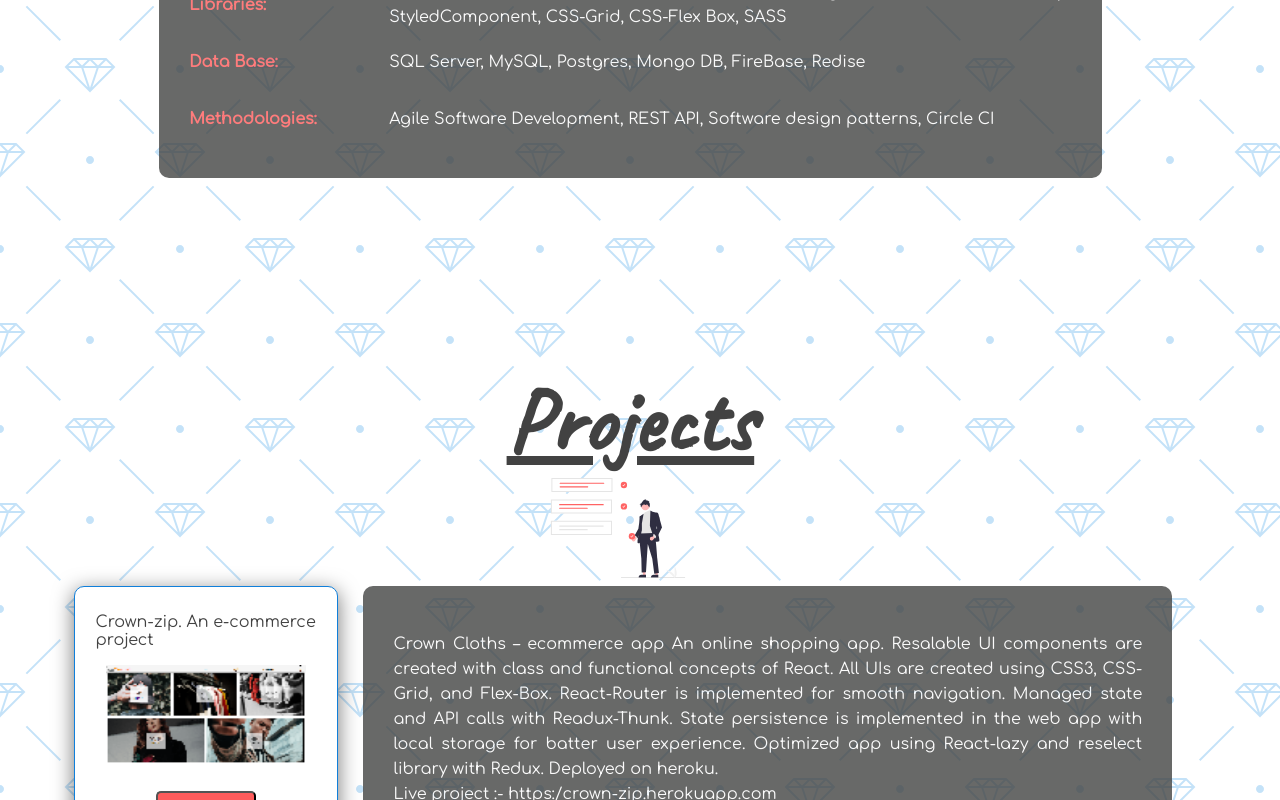
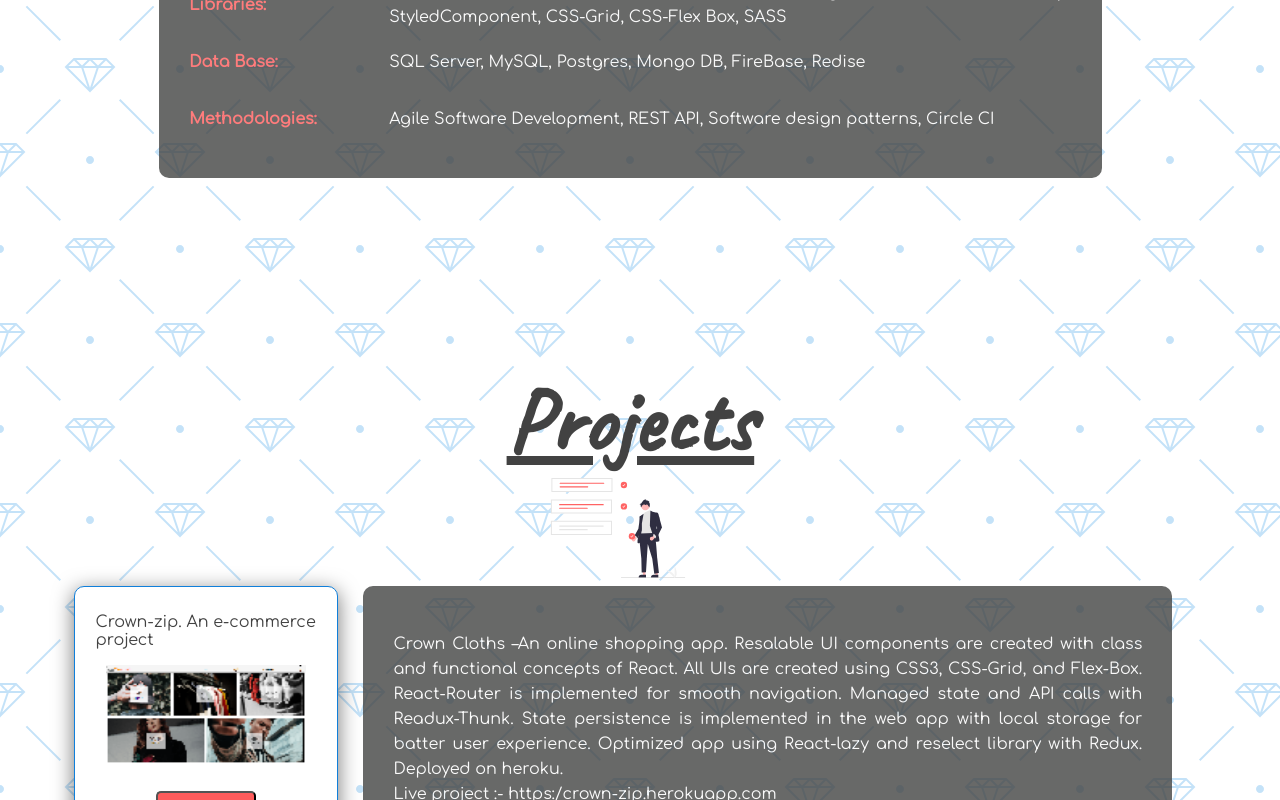
Before and after one commit to Narinder84/dream-projects, a React (Create React App) app: page / in a window 1280 px wide. Shown: the part 2000-2800 px from the top of the page. Built offline with nearby package versions, Linux system fonts and the light colour scheme.

Commit message:
mobile UI

```diff
--- a/src/components/darkLightMode/darkLightComponents/lightDark.nav/lightDark.nav.styles.css
+++ b/src/components/darkLightMode/darkLightComponents/lightDark.nav/lightDark.nav.styles.css
@@ -9,7 +9,7 @@ nav {
 	justify-content: space-between;
 	top: 0;
 	font-family: Oswald, sans-serif;
-	/* z-index: 10; */
+	z-index: 10;
 	position: fixed;
 	font-size: 20px;
 	letter-spacing: 3px;
--- a/src/components/darkLightMode/darkLightComponents/lightDark.project/lightDark.project.component.js
+++ b/src/components/darkLightMode/darkLightComponents/lightDark.project/lightDark.project.component.js
@@ -43,16 +43,16 @@ const LightDarkProjectSection = ({ isLightMode, handleProject }) => {
 								isLightMode === false ? ' dark-text-box' : null
 							}`}>
 							<p>
-								Crown Cloths – ecommerce app An online shopping app. Resalable
-								UI components are created with class and functional concepts of
-								React. All UIs are created using CSS3, CSS-Grid, and Flex-Box.
-								React-Router is implemented for smooth navigation. Managed state
-								and API calls with Readux-Thunk. State persistence is
-								implemented in the web app with local storage for batter user
-								experience. Optimized app using React-lazy and reselect library
-								with Redux. Deployed on heroku.<br></br> Live project :-
-								https:/crown-zip.herokuapp.com <br></br> Can see code :-
-								https://github.com/Narinder84/masterCrown
+								Crown Cloths –An online shopping app. Resalable UI components
+								are created with class and functional concepts of React. All UIs
+								are created using CSS3, CSS-Grid, and Flex-Box. React-Router is
+								implemented for smooth navigation. Managed state and API calls
+								with Readux-Thunk. State persistence is implemented in the web
+								app with local storage for batter user experience. Optimized app
+								using React-lazy and reselect library with Redux. Deployed on
+								heroku.<br></br> Live project :- https:/crown-zip.herokuapp.com{' '}
+								<br></br>{' '}
+								<span>Code :- https://github.com/Narinder84/masterCrown</span>
 							</p>
 						</div>
 					</div>
@@ -85,9 +85,9 @@ const LightDarkProjectSection = ({ isLightMode, handleProject }) => {
 								security managed with hashing technique using bcrypt library.
 								Clarifia API used for face recognition.UI created with React.
 								Deployed on heroku.
-								<br></br> Live project: - Smart Brain App
-								(go-smart-brain-live.herokuapp.com). <br></br> Back –End Code: -
-								https://github.com/Narinder84/server.<br></br> Front -End Code:-
+								<br></br> Live:- Smart Brain App
+								(go-smart-brain-live.herokuapp.com). <br></br> Back–End Code:-
+								https://github.com/Narinder84/server.<br></br> Front-End Code:-
 								https://github.com/Narinder84/smart-brain.
 							</p>
 						</div>
```
